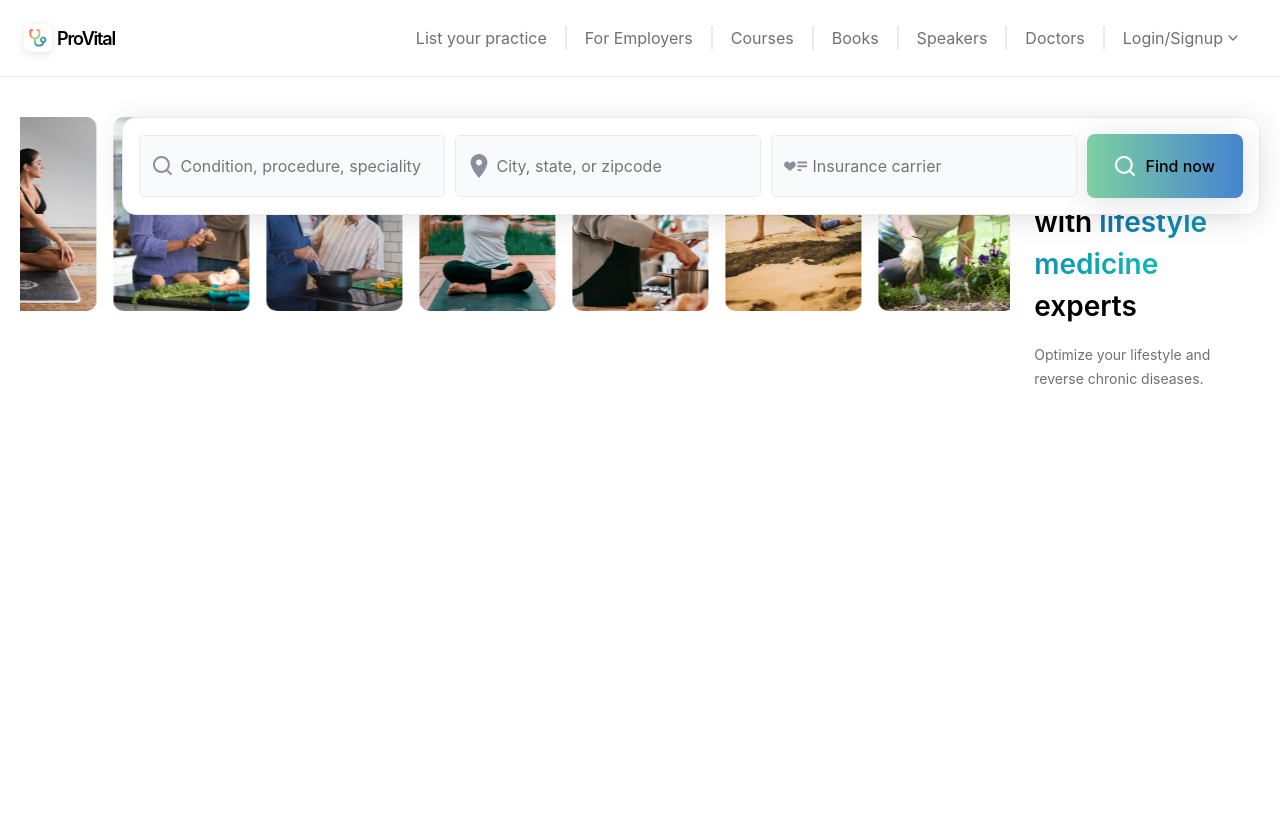
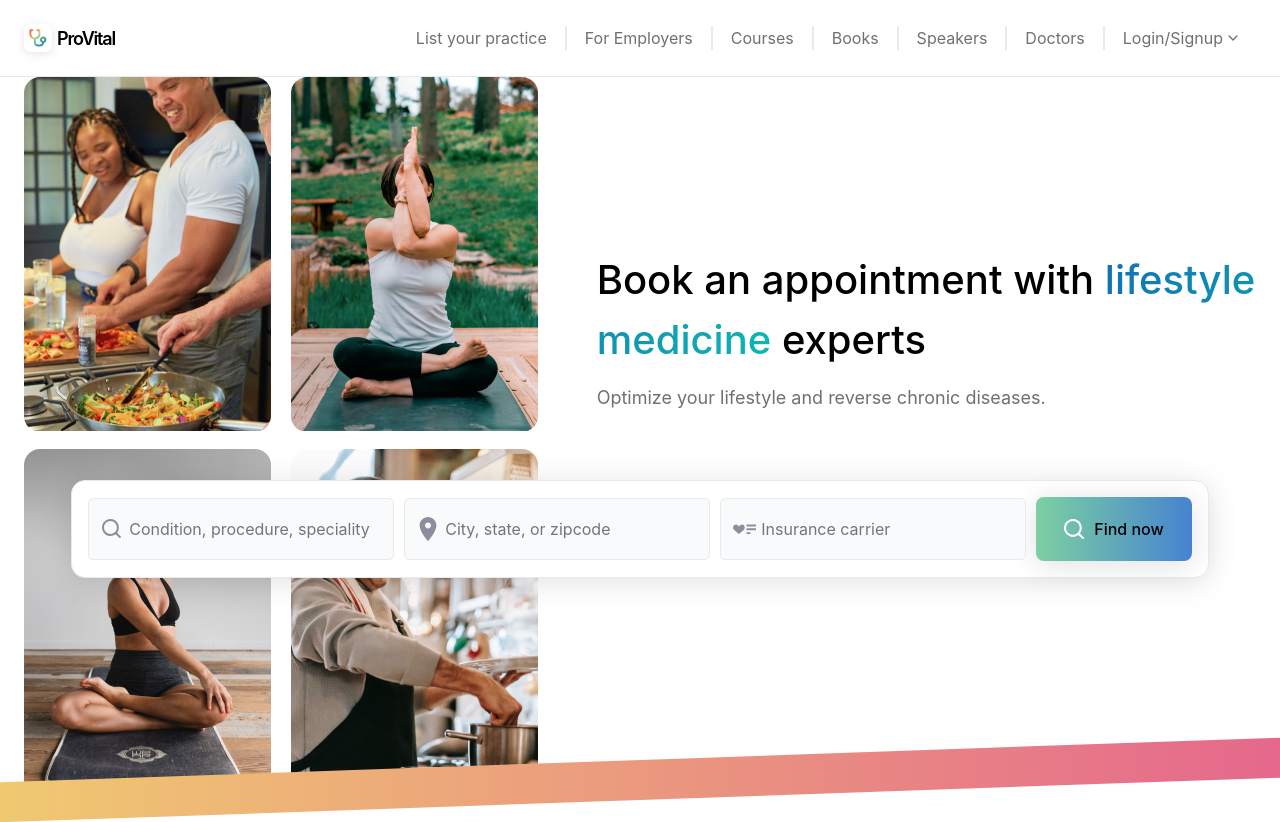
Before and after one commit to Ayush-Singh24/Proactively-frontend, a React (Vite) app: page / in a window 1280 px wide. Before the commit the page ends 800 px from the top, so only its background shows below. Built offline with nearby package versions, Linux system fonts and the light colour scheme; a web font is replaced by a local one.

Commit message:
ui: main content

```diff
--- a/src/App.css
+++ b/src/App.css
@@ -7,6 +7,8 @@
   --secondary-blue: rgba(124, 208, 162, 1);
   --primary-shadow: rgba(0, 0, 0, 0.12);
   --input-field-color: rgba(249, 250, 251, 1);
+  --yello-color: rgba(240, 201, 113, 1);
+  --red-color: rgba(229, 104, 140, 1);
   color: var(--primary-text);
 }
 
--- a/src/components/FindNow/index.css
+++ b/src/components/FindNow/index.css
@@ -60,6 +60,7 @@
 @media (min-width: 768px) {
   .form {
     position: absolute;
+    top: 48rem;
     z-index: 100;
     flex-direction: row;
     align-items: center;
--- a/src/components/ImageLoop/ImageLoop.tsx
+++ b/src/components/ImageLoop/ImageLoop.tsx
@@ -11,6 +11,19 @@ const images = [
   "/images/image-8.png",
 ];
 
+const verticalImagesCol1 = [
+  "/images/image-1.png",
+  "/images/image-2.png",
+  "/images/image-3.png",
+  "/images/image-4.png",
+];
+
+const verticalImagesCol2 = [
+  "/images/image-5.png",
+  "/images/image-6.png",
+  "/images/image-7.png",
+  "/images/image-8.png",
+];
 function ImageLoop() {
   return (
     <div className="loop-container">
@@ -26,6 +39,30 @@ function ImageLoop() {
           </div>
         ))}
       </div>
+      <div className="img__slide-vertical-track">
+        {verticalImagesCol1.map((image, index) => (
+          <div className="img__slide" key={index}>
+            <img src={image} alt={`${image}-${index}`} />
+          </div>
+        ))}
+        {verticalImagesCol1.map((image, index) => (
+          <div className="img__slide" key={index * 8}>
+            <img src={image} alt={`${image}-${index}`} />
+          </div>
+        ))}
+      </div>
+      <div className="img__slide-vertical-track">
+        {verticalImagesCol2.map((image, index) => (
+          <div className="img__slide" key={index}>
+            <img src={image} alt={`${image}-${index}`} />
+          </div>
+        ))}
+        {verticalImagesCol2.map((image, index) => (
+          <div className="img__slide" key={index * 8}>
+            <img src={image} alt={`${image}-${index}`} />
+          </div>
+        ))}
+      </div>
     </div>
   );
 }
--- a/src/components/ImageLoop/index.css
+++ b/src/components/ImageLoop/index.css
@@ -25,3 +25,36 @@
   border-radius: 10px;
   overflow: hidden;
 }
+
+.img__slide-vertical-track {
+  display: none;
+}
+
+@media (min-width: 768px) {
+  .img__slide-track {
+    display: none;
+  }
+
+  .img__slide-vertical-track {
+    display: flex;
+    flex-direction: column;
+    gap: 1.7rem;
+    height: calc(19.4rem * 16);
+    animation: scroll-vertical 40s linear infinite;
+  }
+
+  .img__slide {
+    height: 35.5rem;
+    width: 24.7rem;
+    border-radius: 1.6rem;
+    overflow: hidden;
+  }
+
+  .loop-container {
+    width: 60%;
+    display: flex;
+    gap: 2rem;
+    overflow-y: hidden;
+    padding: 0 2.4rem;
+  }
+}
--- a/src/components/MainContent/index.css
+++ b/src/components/MainContent/index.css
@@ -39,5 +39,34 @@
     max-width: 1280px;
     margin: 0 auto;
     flex-direction: row-reverse;
+    padding: 0;
+    gap: 5.6rem;
+    height: calc(100vh - 7.68rem);
+    justify-content: center;
+  }
+
+  .container::after {
+    content: "";
+    position: absolute;
+    bottom: 0;
+    left: 0;
+    width: 100%;
+    height: 4rem;
+    background: linear-gradient(to right, var(--yello-color), var(--red-color));
+    transform: skewY(178deg);
+  }
+
+  .content {
+    justify-content: center;
+    height: 70%;
+  }
+
+  .content__heading {
+    font-size: 4rem;
+    font-weight: 500;
+  }
+
+  .content__description {
+    font-size: 1.8rem;
   }
 }
```
